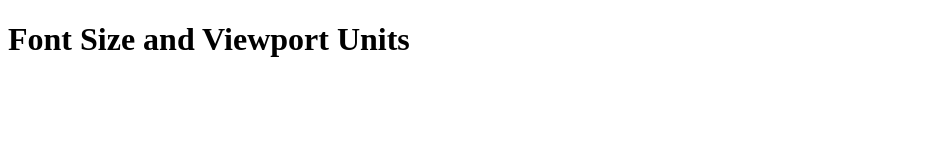
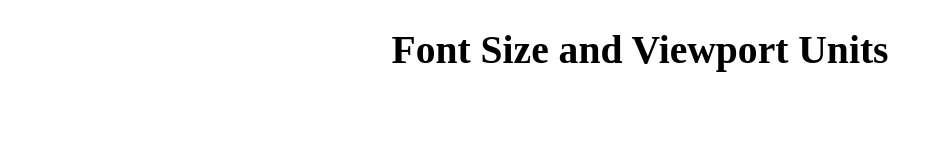
Before and after one commit to Madan-444/Master-Css, a plain HTML site: page Responsive App/ViewportUnitUsecases/viewport_font_size.html in a window 1280 px wide. Shown: the whole page, without its empty margins (0-943 px from the left). Drawn offline with Linux system fonts and the light colour scheme.

Commit message:
7th commit

```diff
--- a/Responsive App/ViewportUnitUsecases/viewport_font_size.html
+++ b/Responsive App/ViewportUnitUsecases/viewport_font_size.html
@@ -4,6 +4,7 @@
     <meta charset="UTF-8">
     <meta http-equiv="X-UA-Compatible" content="IE=edge">
     <meta name="viewport" content="width=device-width, initial-scale=1.0">
+    <link rel="stylesheet" href="viewportfontsize.css">
     <title>Document</title>
 </head>
 <body>
--- a/Responsive App/ViewportUnitUsecases/viewportfontsize.css
+++ b/Responsive App/ViewportUnitUsecases/viewportfontsize.css
@@ -0,0 +1,9 @@
+:root {
+    font-size : 10px;
+}
+h1 {
+    text-align: center;
+    /* font-size: 3vw; */
+    /* font-size: calc(14px + 2vw); */
+    font-size: calc(1.4rem + 2vw);
+}
```
